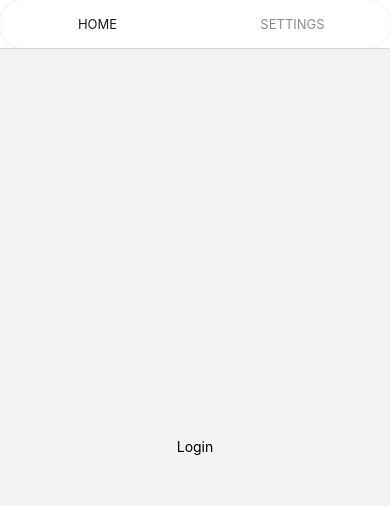
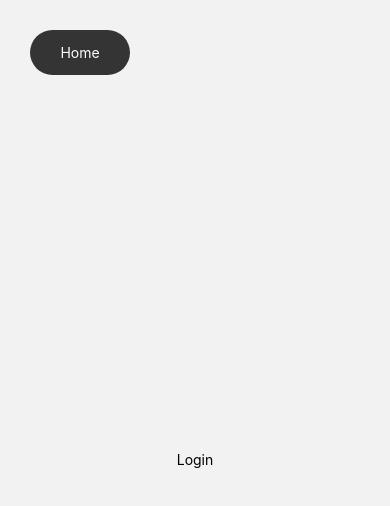
Before and after one commit to Mazahir26/Blog-App, a React Native app: screen /Auth in a window 390 px wide. Shown: the top 506 px of the page. Built offline with nearby package versions, Linux system fonts and the light colour scheme.

Commit message:
Added Animated topBar

```diff
--- a/src/screens/Auth.tsx
+++ b/src/screens/Auth.tsx
@@ -32,53 +32,33 @@ function SignUp() {
 
 export default function MyTabs() {
   return (
-    <Tab.Navigator
-      //         tabStyle: {
-      //             borderRadius: 100,
-      //         },
-      //     }}
-      //     swipeEnabled={true}>
-      // tabBar={(props) => <MyTabBar {...props} />}
-      screenOptions={{
-        activeTintColor: "white",
-        tabBarLabelStyle: { textTransform: "uppercase" },
-        inactiveTintColor: "gray",
-        tabBarIndicatorStyle: {
-          height: null,
-          top: "10%",
-          bottom: "10%",
-          width: "45%",
-          left: "2.5%",
-          borderRadius: 100,
-          backgroundColor: "yellow",
-        },
-        tabBarContentContainerStyle: {
-          alignSelf: "center",
-          width: "50%",
-          borderRadius: 100,
-          borderColor: "blue",
-          backgroundColor: "white",
-          elevation: 5, // shadow on Android
-          shadowOpacity: 0.1, // shadow on iOS,
-          shadowRadius: 4, // shadow blur on iOS
-        },
-      }}
-    >
+    <Tab.Navigator tabBar={(props: any) => <MyTabBar {...props} />}>
       <Tab.Screen name="Home" component={Login} />
       <Tab.Screen name="Settings" component={SignUp} />
     </Tab.Navigator>
   );
 }
 
-function MyTabBar({ state, descriptors, navigation, position }) {
-  const inputRange = state.routes.map((_, i) => i);
-  const opacity = position.interpolate({
+function MyTabBar({ state, descriptors, navigation, position }: any) {
+  const width = 100;
+  const inputRange = state.routes.map((_: any, i: any) => i);
+  const op = position.interpolate({
     inputRange,
-    outputRange: inputRange.map((i) => (i === state.index ? 1 : 0.5)),
+    outputRange: inputRange.map((i: any) => i * width),
   });
   return (
     <View style={styles.TabBar}>
-      {state.routes.map((route, index) => {
+      <Animated.View
+        style={{
+          position: "absolute",
+          height: 45,
+          width: width,
+          backgroundColor: "#343434",
+          transform: [{ translateX: op }],
+          borderRadius: width / 2,
+        }}
+      />
+      {state.routes.map((route: any, index: any) => {
         const { options } = descriptors[route.key];
         const label =
           options.tabBarLabel !== undefined
@@ -108,10 +88,10 @@ function MyTabBar({ state, descriptors, navigation, position }) {
           });
         };
 
-        const inputRange = state.routes.map((_, i) => i);
+        const inputRange = state.routes.map((_: any, i: any) => i);
         const opacity = position.interpolate({
           inputRange,
-          outputRange: inputRange.map((i) => (i === index ? 1 : 0)),
+          outputRange: inputRange.map((i: any) => (i === index ? 1 : 0)),
         });
 
         return (
@@ -120,9 +100,16 @@ function MyTabBar({ state, descriptors, navigation, position }) {
             testID={options.tabBarTestID}
             onPress={onPress}
             onLongPress={onLongPress}
-            style={{ justifyContent: "center", flex: 1 }}
+            style={{
+              justifyContent: "center",
+              width: width,
+            }}
           >
-            <Animated.Text style={{ opacity }}>{label}</Animated.Text>
+            <Animated.Text
+              style={{ opacity, textAlign: "center", color: "white" }}
+            >
+              {label}
+            </Animated.Text>
           </TouchableOpacity>
         );
       })}
@@ -135,6 +122,7 @@ const styles = StyleSheet.create({
     flexDirection: "row",
     marginTop: 30,
     height: 45,
+    marginLeft: 30,
   },
 });
 
```
